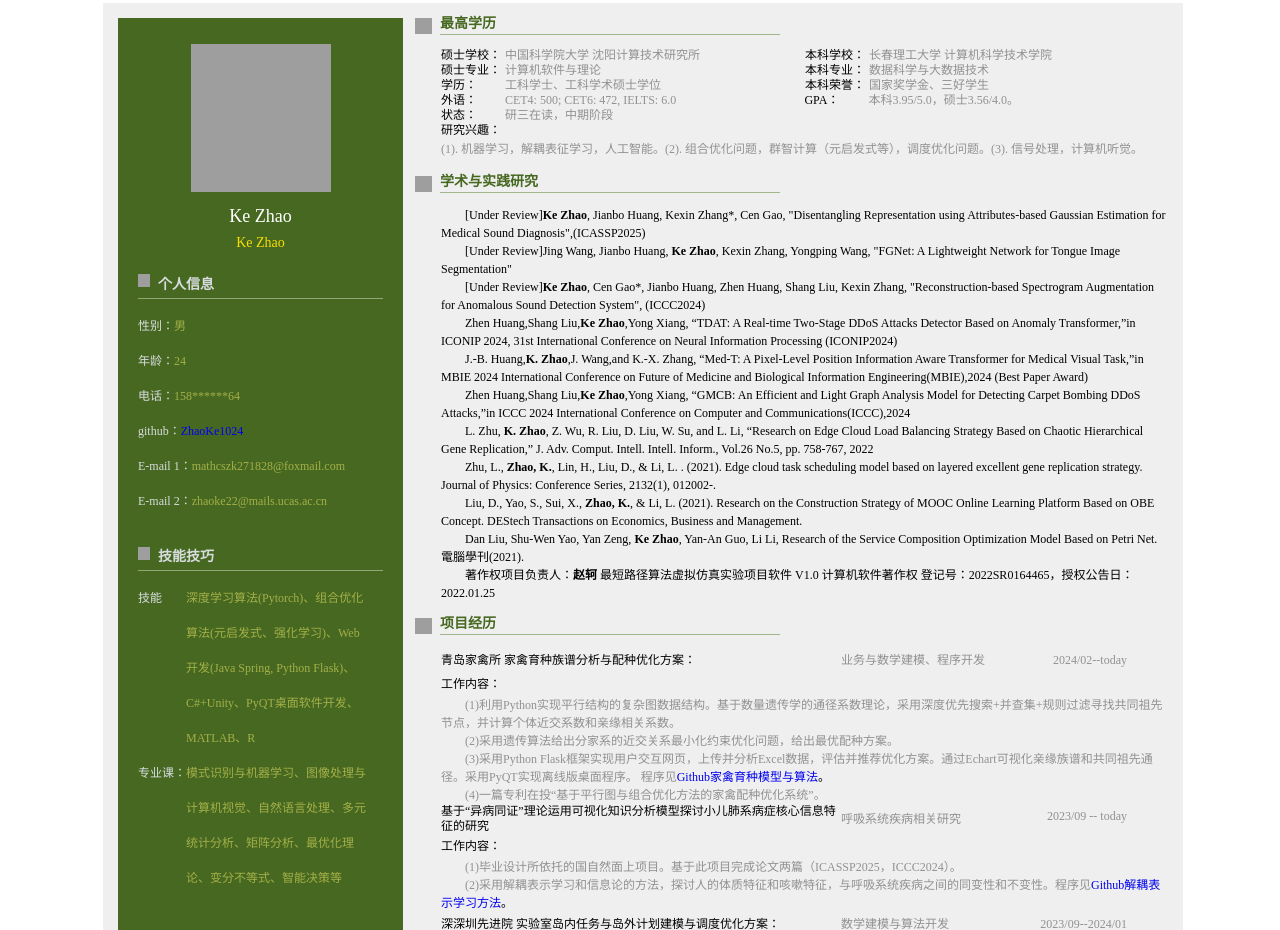
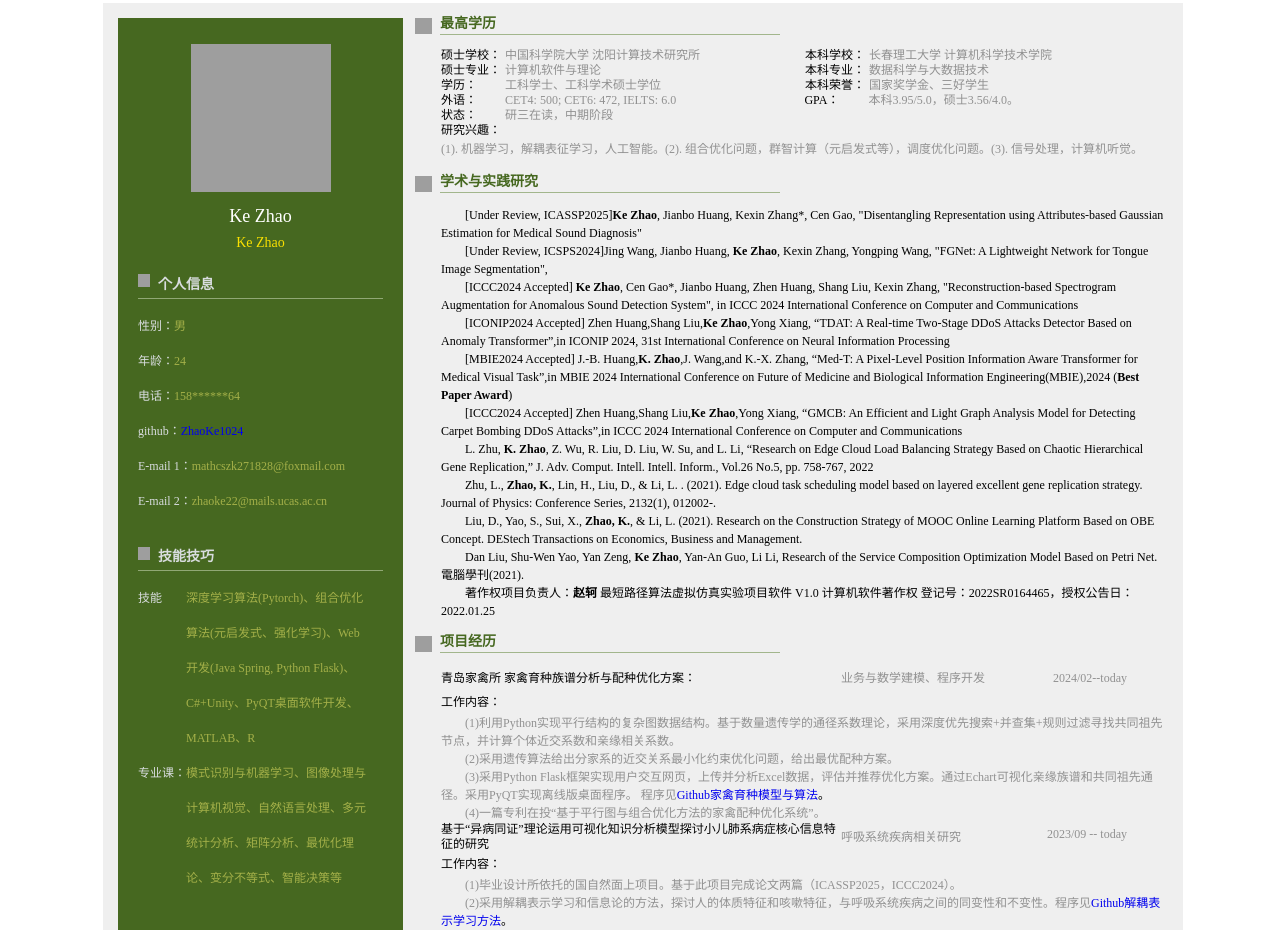
Before and after one commit to ZhaoKe1024/Audio-Record-WebPage, a Flask app: template templates/myself.html in a window 1280 px wide. Shown: the top 930 px of the page. Run offline with Flask 3, Linux system fonts and the light colour scheme; the template is opened without the code that fills it, so the values that code supplies are empty; parts of the project's set-up code (start-up, migrations or seed data) failed here and were passed over; grey boxes are pictures that could not be loaded.

Commit message:
update resume

```diff
--- a/templates/myself.html
+++ b/templates/myself.html
@@ -584,42 +584,45 @@
 												<td>
 													<p
 														style="text-indent:2em;font:400 12px Times New Roman;line-height:18px; ">
-														<a class="black">[Under Review]<strong>Ke Zhao</strong>, Jianbo Huang, Kexin Zhang*, Cen Gao, "Disentangling Representation using Attributes-based Gaussian Estimation for Medical Sound Diagnosis",(ICASSP2025)</span></a>
+														<a class="black">[Under Review, ICASSP2025]<strong>Ke Zhao</strong>, Jianbo Huang, Kexin Zhang*, Cen Gao, "Disentangling Representation using Attributes-based Gaussian Estimation for Medical Sound Diagnosis"</span></a>
 													</p>
 													<p
 														style="text-indent:2em;font:400 12px Times New Roman;line-height:18px; ">
-														<a class="black">[Under Review]Jing Wang, Jianbo Huang, <strong>Ke Zhao</strong>, Kexin Zhang, Yongping Wang, "FGNet: A Lightweight Network for Tongue Image Segmentation"</span></a>
+														<a class="black">[Under Review, ICSPS2024]Jing Wang, Jianbo Huang, <strong>Ke Zhao</strong>, Kexin Zhang, Yongping Wang, "FGNet: A Lightweight Network for Tongue Image Segmentation", </span></a>
 													</p>
 													<p
 														style="text-indent:2em;font:400 12px Times New Roman;line-height:18px; ">
-														<a class="black">[Under Review]<strong>Ke Zhao</strong>, Cen Gao*, Jianbo Huang, Zhen Huang, Shang Liu, Kexin Zhang, "Reconstruction-based Spectrogram Augmentation for Anomalous Sound Detection System", (ICCC2024)</span></a>
+														<a class="black">[ICCC2024 Accepted] <strong>Ke Zhao</strong>, Cen Gao*, Jianbo Huang, Zhen Huang, Shang Liu, Kexin Zhang, "Reconstruction-based Spectrogram Augmentation for Anomalous Sound Detection System", in ICCC 2024
+															International
+															Conference on Computer and
+															Communications</span></a>
 													</p>
 													<p
 														style="text-indent:2em;font:400 12px Times New Roman;line-height:18px; ">
-														<a class="black">Zhen Huang,Shang Liu,<strong>Ke
+														<a class="black">[ICONIP2024 Accepted] Zhen Huang,Shang Liu,<strong>Ke
 																Zhao</strong>,Yong Xiang, “TDAT: A Real-time Two-Stage
-															DDoS Attacks Detector Based on Anomaly Transformer,”in
+															DDoS Attacks Detector Based on Anomaly Transformer”,in
 															ICONIP 2024, 31st International Conference on Neural
-															Information Processing (ICONIP2024)</span></a>
+															Information Processing</span></a>
 													</p>
 													<p
 														style="text-indent:2em;font:400 12px Times New Roman;line-height:18px; ">
-														<a class="black">J.-B. Huang,<strong>K. Zhao</strong>,J.
+														<a class="black">[MBIE2024 Accepted] J.-B. Huang,<strong>K. Zhao</strong>,J.
 															Wang,and K.-X. Zhang,
 															“Med-T: A Pixel-Level Position Information Aware Transformer
-															for Medical Visual Task,”in MBIE 2024 International
+															for Medical Visual Task”,in MBIE 2024 International
 															Conference on Future of Medicine and Biological Information
-															Engineering(MBIE),2024 (Best Paper Award)</span></a>
+															Engineering(MBIE),2024 (<strong>Best Paper Award</strong>)</span></a>
 													</p>
 													<p
 														style="text-indent:2em;font:400 12px Times New Roman;line-height:18px; ">
-														<a class="black">Zhen Huang,Shang Liu,<strong>Ke
+														<a class="black">[ICCC2024 Accepted] Zhen Huang,Shang Liu,<strong>Ke
 																Zhao</strong>,Yong Xiang,
 															“GMCB: An Efficient and Light Graph Analysis Model for
-															Detecting Carpet Bombing DDoS Attacks,”in ICCC 2024
+															Detecting Carpet Bombing DDoS Attacks”,in ICCC 2024
 															International
 															Conference on Computer and
-															Communications(ICCC),2024</span></a>
+															Communications</span></a>
 													</p>
 													<p
 														style="text-indent:2em;font:400 12px Times New Roman;line-height:18px;">
```
Also changed, not shown: README.md.
